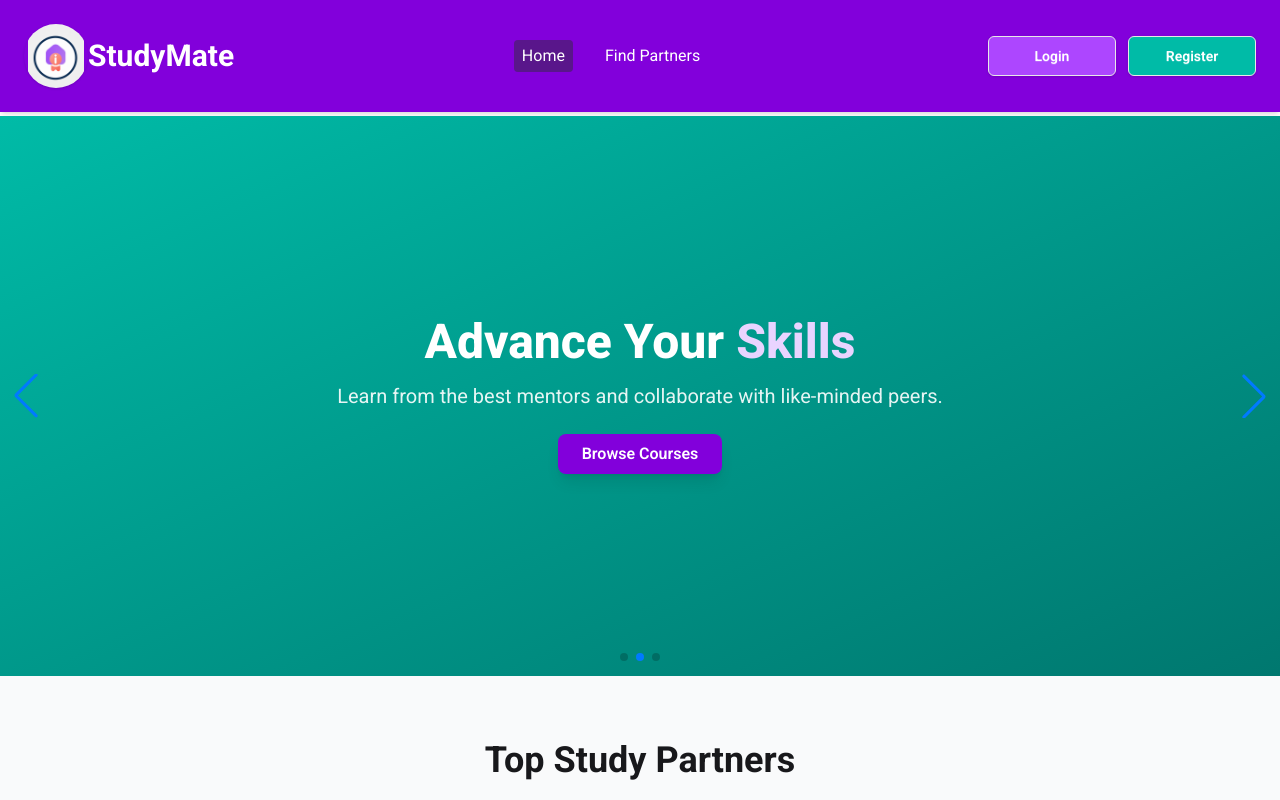
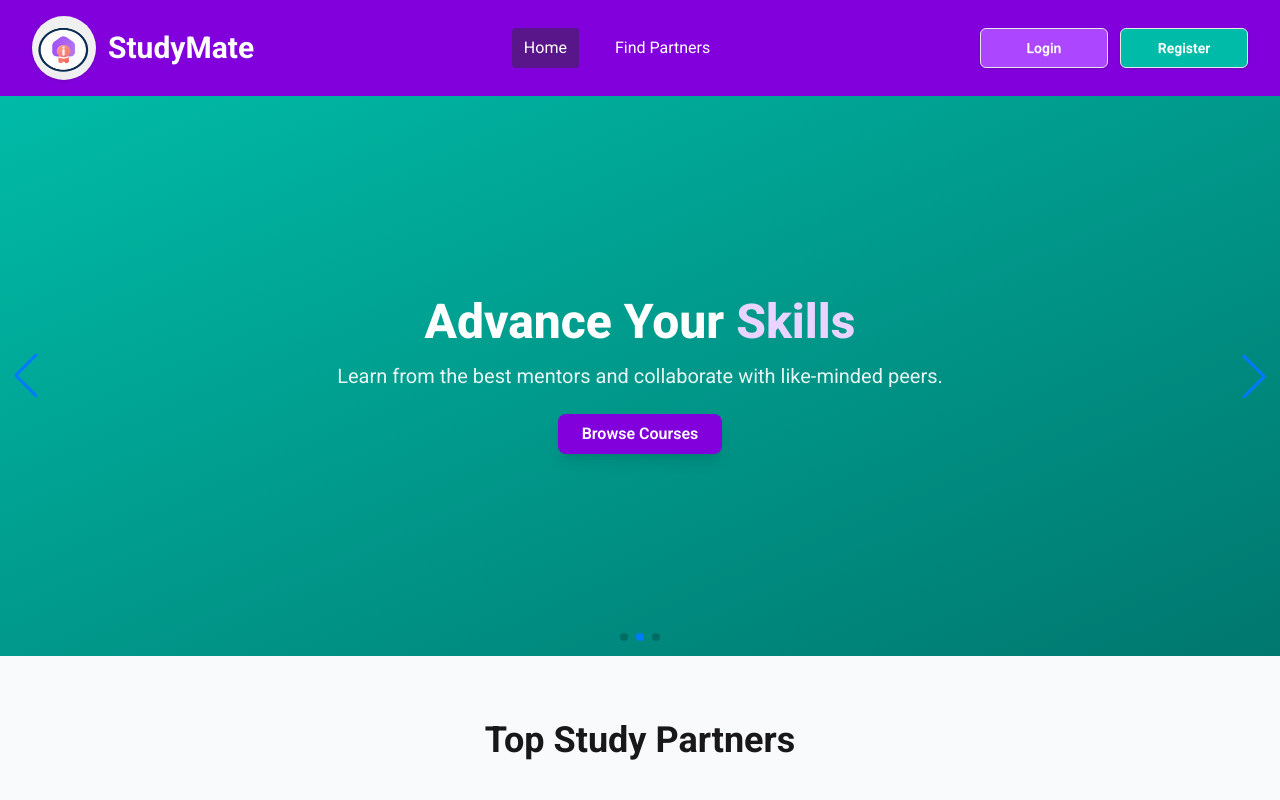
Before and after one commit to chayanatik1994/studymate, a React (Vite) app: page / in a window 1280 px wide. Built offline with nearby package versions, Linux system fonts and the light colour scheme.

Commit message:
Update Header component with responsive hamburger menu

```diff
--- a/src/components/Header.jsx
+++ b/src/components/Header.jsx
@@ -7,30 +7,68 @@ const Header = ({ isLoggedIn, user, onLogout }) => {
 
   return (
     <header className="bg-purple-700 text-white shadow-md w-full">
-      <div className="max-w-7xl mx-auto flex flex-col md:flex-row items-center justify-between p-4 md:p-6">
+      <div className="flex items-center justify-between px-4 py-4 md:px-8">
 
-          <div className="flex items-center mb-3 md:mb-0">
-          <img src={Logo} alt="StudyMate Logo" className="w-14 h-14 md:w-16 md:h-16 object-contain rounded-full shadow-sm" />
-            <span className="text-2xl md:text-3xl font-bold ml-0">StudyMate</span>
+        {/*  Logo and Name */}
+        <div className="flex items-center gap-3">
+          <img
+            src={Logo}
+             alt="StudyMate Logo"
+            className="w-14 h-14 md:w-16 md:h-16  rounded-full shadow-sm"
+          />
+            <span className="text-2xl md:text-3xl font-bold">StudyMate</span>
         </div>
 
-        <div className="md:hidden mb-3 md:mb-0">
-            <button className="btn btn-ghost p-2" onClick={() => setMenuOpen(!menuOpen)}>
-            <svg xmlns="http://www.w3.org/2000/svg" className="h-6 w-6" fill="none" viewBox="0 0 24 24" stroke="currentColor">
-              <path strokeLinecap="round" strokeLinejoin="round" strokeWidth={2} d="M4 6h16M4 12h16M4 18h16" />
-            </svg>
-          </button>
-        </div>
+        {/* Desktop and Tablet */}
+          <nav className="hidden md:flex gap-6">
+          <NavLink
+            to="/"
+            className={({ isActive }) =>
+               `px-3 py-2 rounded hover:bg-purple-800 transition ${
+                isActive ? 'bg-purple-900' : ''
+              }`
+            }
+          >
+              Home
+          </NavLink>
+          <NavLink
+              to="/find-partners"
+            className={({ isActive }) =>
+              `px-3 py-2 rounded hover:bg-purple-800 transition ${
+                isActive ? 'bg-purple-900' : ''
+              }`
+            }
+          >
+            Find Partners
+          </NavLink>
+          {isLoggedIn && (
+            <>
+              <NavLink
+                to="/create-profile"
+                className={({ isActive }) =>
+                  `px-3 py-2 rounded hover:bg-purple-800 transition ${
+                    isActive ? 'bg-purple-900' : ''
+                  }`
+                }
+              >
+                Create Partner Profile
+              </NavLink>
+                <NavLink
+                to="/connections"
+                className={({ isActive }) =>
+                    `px-3 py-2 rounded hover:bg-purple-800 transition ${
+                    isActive ? 'bg-purple-900' : ''
+                  }`
+                }
+              >
+                My Connections
+              </NavLink>
+            </>
+          )}
+        </nav>
 
-        <nav className="hidden md:flex flex-1 gap-4 md:gap-6 justify-center text-center">
-            <NavLink to="/" className={({ isActive }) => `px-2 py-1 rounded hover:bg-purple-800 transition ${isActive ? 'bg-purple-900' : ''}`}>Home</NavLink>
-            <NavLink to="/find-partners" className={({ isActive }) => `px-2 py-1 rounded hover:bg-purple-800 transition ${isActive ? 'bg-purple-900' : ''}`}>Find Partners</NavLink>
-          {isLoggedIn && <>
-             <NavLink to="/create-profile" className={({ isActive }) => `px-2 py-1 rounded hover:bg-purple-800 transition ${isActive ? 'bg-purple-900' : ''}`}>Create Partner Profile</NavLink>
-              <NavLink to="/connections" className={({ isActive }) => `px-2 py-1 rounded hover:bg-purple-800 transition ${isActive ? 'bg-purple-900' : ''}`}>My Connections</NavLink>
-          </>}
-        </nav>
-   <div className="hidden md:flex gap-3">
+        {/*Login/Register*/}
+        <div className="hidden md:flex items-center gap-3">
             {isLoggedIn ? (
             <div className="dropdown dropdown-end">
               <label tabIndex={0} className="btn btn-ghost btn-circle avatar">
@@ -38,40 +76,124 @@ const Header = ({ isLoggedIn, user, onLogout }) => {
                     <img src={user?.photoURL} alt="User Profile" />
                 </div>
               </label>
-              <ul tabIndex={0} className="dropdown-content menu p-2 shadow bg-white rounded-box w-40 text-black">
+              <ul
+                tabIndex={0}
+                className="dropdown-content menu p-2 shadow bg-white rounded-box w-40 text-black"
+              >
                 <li><NavLink to="/profile">Profile</NavLink></li>
                   <li><button onClick={onLogout}>Logout</button></li>
               </ul>
             </div>
           ) : (
             <>
-                <NavLink to="/auth" className="btn bg-purple-500 text-white w-32 hover:bg-purple-600 rounded-md shadow">Login</NavLink>
-              <NavLink to="/auth" className="btn bg-teal-500 text-white w-32 hover:bg-teal-600 rounded-md shadow">Register</NavLink>
+              <NavLink
+                to="/auth"
+                  className="btn bg-purple-500 text-white w-24 md:w-32 hover:bg-purple-600 rounded-md shadow"
+              >
+                Login
+               </NavLink>
+              <NavLink
+                to="/auth"
+                className="btn bg-teal-500 text-white w-24 md:w-32 hover:bg-teal-600 rounded-md shadow"
+              >
+                Register
+              </NavLink>
             </>
           )}
         </div>
 
+        {/* Mobile hamburger */}
+        <div className="md:hidden">
+          <button
+            className="btn btn-ghost p-2"
+            onClick={() => setMenuOpen(!menuOpen)}
+          >
+            <svg
+              xmlns="http://www.w3.org/2000/svg"
+                className="h-6 w-6"
+              fill="none"
+              viewBox="0 0 24 24"
+               stroke="currentColor"
+             >
+              <path
+                strokeLinecap="round"
+                 strokeLinejoin="round"
+                strokeWidth={2}
+                 d="M4 6h16M4 12h16M4 18h16"
+              />
+            </svg>
+          </button>
+        </div>
+      </div>
+
+      {/* Mobile dropdown menu */}
       {menuOpen && (
-          <div className="md:hidden flex flex-col gap-2 mt-2 w-full text-center">
-              <NavLink to="/" className="px-2 py-1 rounded hover:bg-purple-800 transition" onClick={() => setMenuOpen(false)}>Home</NavLink>
-              <NavLink to="/find-partners" className="px-2 py-1 rounded hover:bg-purple-800 transition" onClick={() => setMenuOpen(false)}>Find Partners</NavLink>
+        <div className="md:hidden bg-purple-600 w-full px-4 py-2 flex flex-col gap-2 text-center">
+          <NavLink
+            to="/"
+              className="px-2 py-2 rounded hover:bg-purple-800 transition"
+            onClick={() => setMenuOpen(false)}
+          >
+            Home
+          </NavLink>
+          <NavLink
+            to="/find-partners"
+            className="px-2 py-2 rounded hover:bg-purple-800 transition"
+            onClick={() => setMenuOpen(false)}
+          >
+            Find Partners
+          </NavLink>
 
           {!isLoggedIn ? (
             <>
-                  <NavLink to="/auth" className="btn w-full bg-purple-500 text-white hover:bg-purple-600 rounded-md shadow" onClick={() => setMenuOpen(false)}>Login</NavLink>
-                  <NavLink to="/auth" className="btn w-full bg-teal-500 text-white hover:bg-teal-600 rounded-md shadow" onClick={() => setMenuOpen(false)}>Register</NavLink>
+              <NavLink
+                to="/auth"
+                 className="btn w-full bg-purple-500 text-white hover:bg-purple-600 rounded-md shadow"
+                  onClick={() => setMenuOpen(false)}
+              >
+                Login
+              </NavLink>
+              <NavLink
+                to="/auth"
+                className="btn w-full bg-teal-500 text-white hover:bg-teal-600 rounded-md shadow"
+                  onClick={() => setMenuOpen(false)}
+              >
+                Register
+              </NavLink>
             </>
           ) : (
             <>
-                 <NavLink to="/create-profile" className="px-2 py-1 rounded hover:bg-purple-800 transition" onClick={() => setMenuOpen(false)}>Create Partner Profile</NavLink>
-                  <NavLink to="/connections" className="px-2 py-1 rounded hover:bg-purple-800 transition" onClick={() => setMenuOpen(false)}>My Connections</NavLink>
-                  <NavLink to="/profile" className="px-2 py-1 rounded hover:bg-gray-200 text-black" onClick={() => setMenuOpen(false)}>Profile</NavLink>
-                <button onClick={() => { onLogout(); setMenuOpen(false); }} className="px-2 py-1 rounded hover:bg-gray-200 text-black">Logout</button>
+              <NavLink
+                to="/create-profile"
+                  className="px-2 py-2 rounded hover:bg-purple-800 transition"
+                onClick={() => setMenuOpen(false)}
+              >
+                  Create Partner Profile
+              </NavLink>
+              <NavLink
+                to="/connections"
+                 className="px-2 py-2 rounded hover:bg-purple-800 transition"
+                onClick={() => setMenuOpen(false)}
+              >
+                My Connections
+              </NavLink>
+              <NavLink
+                     to="/profile"
+                className="px-2 py-2 rounded hover:bg-gray-200 text-black"
+                onClick={() => setMenuOpen(false)}
+                >
+                Profile
+              </NavLink>
+              <button
+                  onClick={() => { onLogout(); setMenuOpen(false); }}
+                className="px-2 py-2 rounded hover:bg-gray-200 text-black"
+               >
+                Logout
+              </button>
             </>
           )}
         </div>
       )}
-      </div>
     </header>
   );
 };
--- a/src/layouts/HomeLayout.jsx
+++ b/src/layouts/HomeLayout.jsx
@@ -5,7 +5,7 @@ import Footer from '../components/Footer';
 
 const HomeLayout = () => {
   return (
-    <div className="flex flex-col min-h-screen gap-1">
+    <div className="flex flex-col min-h-screen">
       <Header />
       <main className="flex-1 w-full">
         <Outlet />
```
Lines whose indentation alone changed are shown as unchanged.
